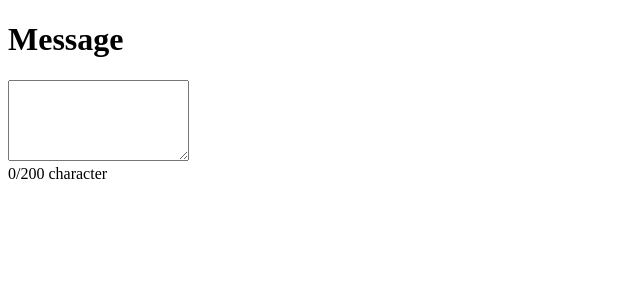
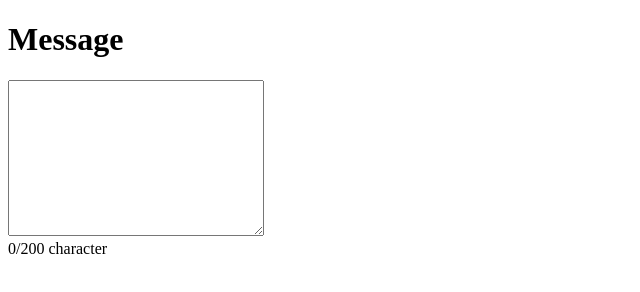
Before and after one commit to AlAshik001/Text-Area-Counter, a plain HTML site: page index.html in a window 1280 px wide. Shown: the whole page, without its empty margins (0-640 px from the left). Drawn offline with Linux system fonts and the light colour scheme.

Commit message:
changes completed

```diff
--- a/style.css
+++ b/style.css
@@ -6,3 +6,8 @@
   .hidden{
     display: none;
   }
+
+  #messageinput {
+    width: 250px;
+    height:150px;
+  }
```
